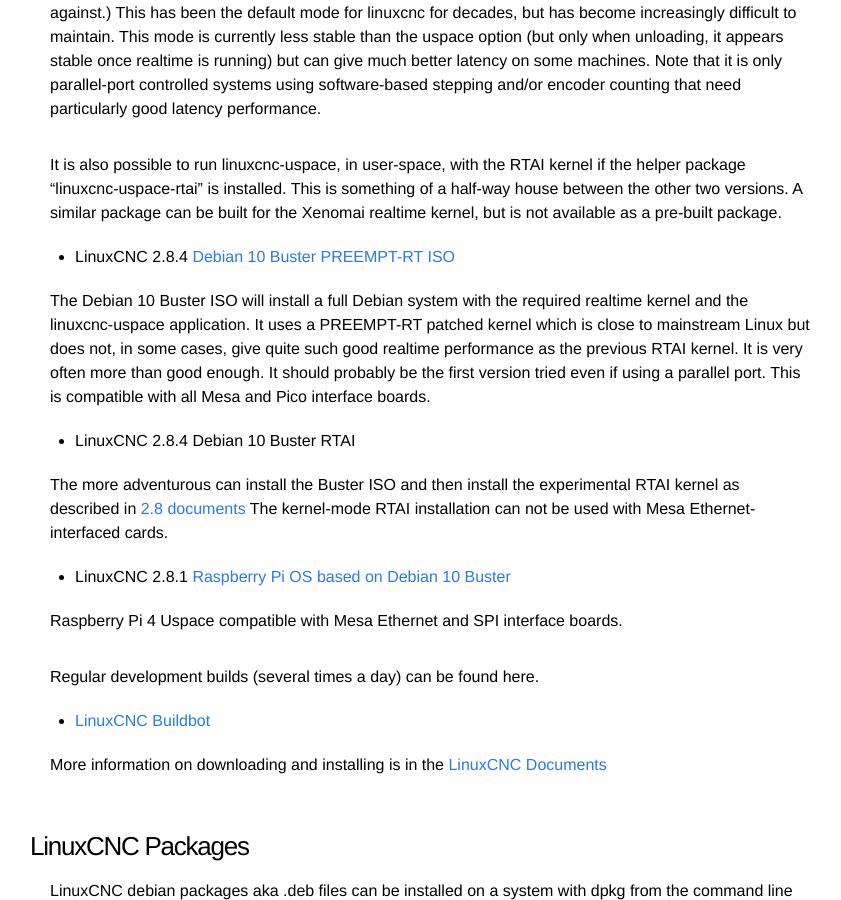
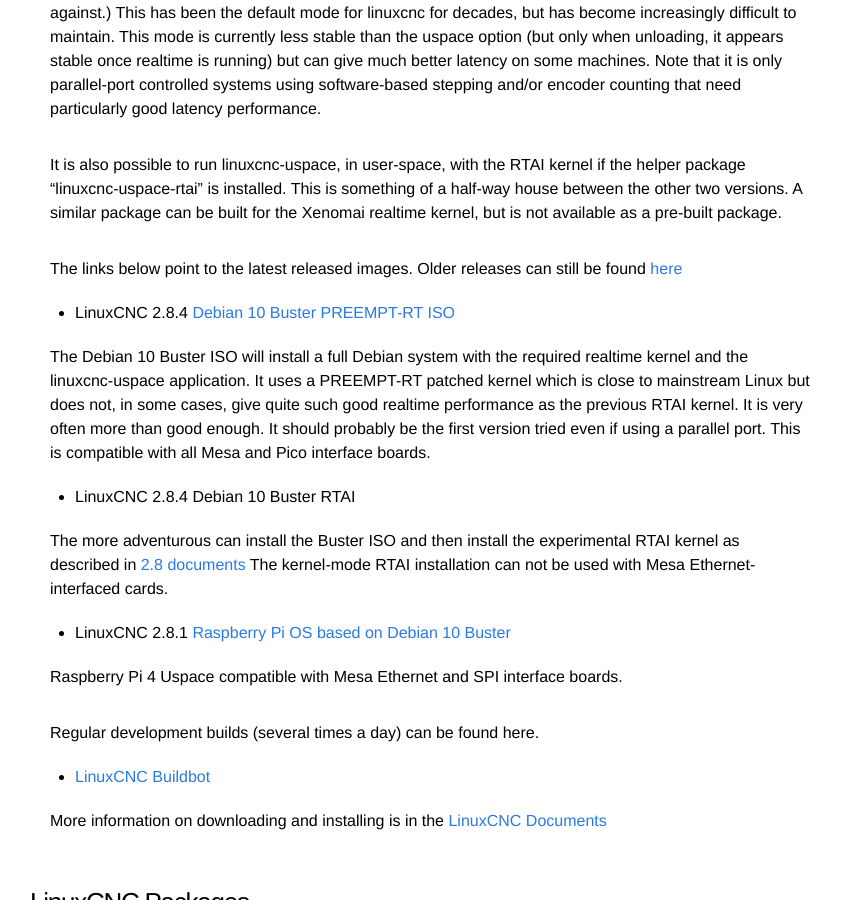
Before and after one commit to LinuxCNC/wlo, a Jekyll site: the page built from downloads/index.md, in a window 1280 px wide and 900 px high, scrolled down 736 px. Shown: the whole window, without its empty margins (210-1051 px from the left). Built offline with Jekyll 4.4.1, drawn with Linux system fonts in a browser that asks for light colours.

Commit message:
Update index.md
Link to older ISOs, closes https://github.com/LinuxCNC/linuxcnc/issues/53

```diff
--- a/downloads/index.md
+++ b/downloads/index.md
@@ -43,6 +43,8 @@
 package can be built for the Xenomai realtime kernel, but is not available
 as a pre-built package.
 
+The links below point to the latest released images. Older releases can still be
+found [here](https://www.linuxcnc.org/iso/)
 
 * LinuxCNC 2.8.4 [Debian 10 Buster PREEMPT-RT ISO](https://www.linuxcnc.org/iso/linuxcnc-2.8.4-buster.iso)
 
```
